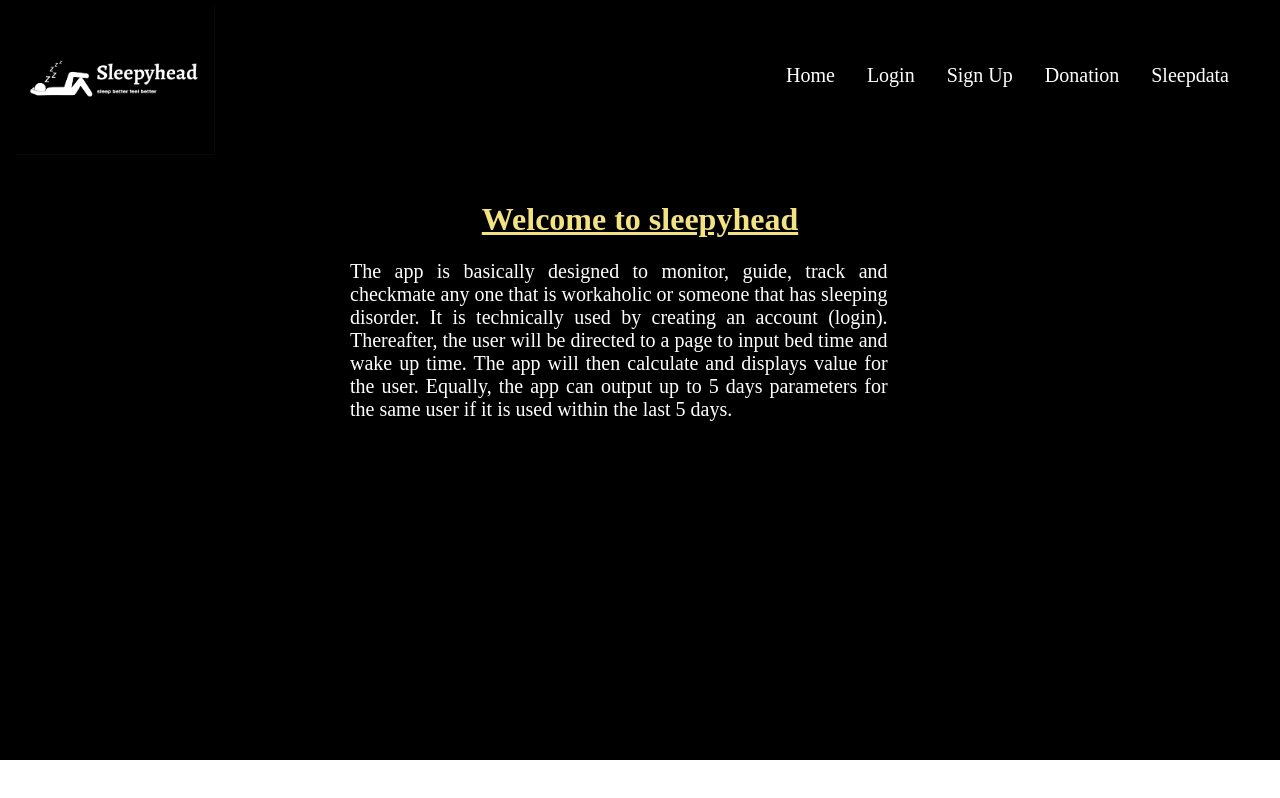
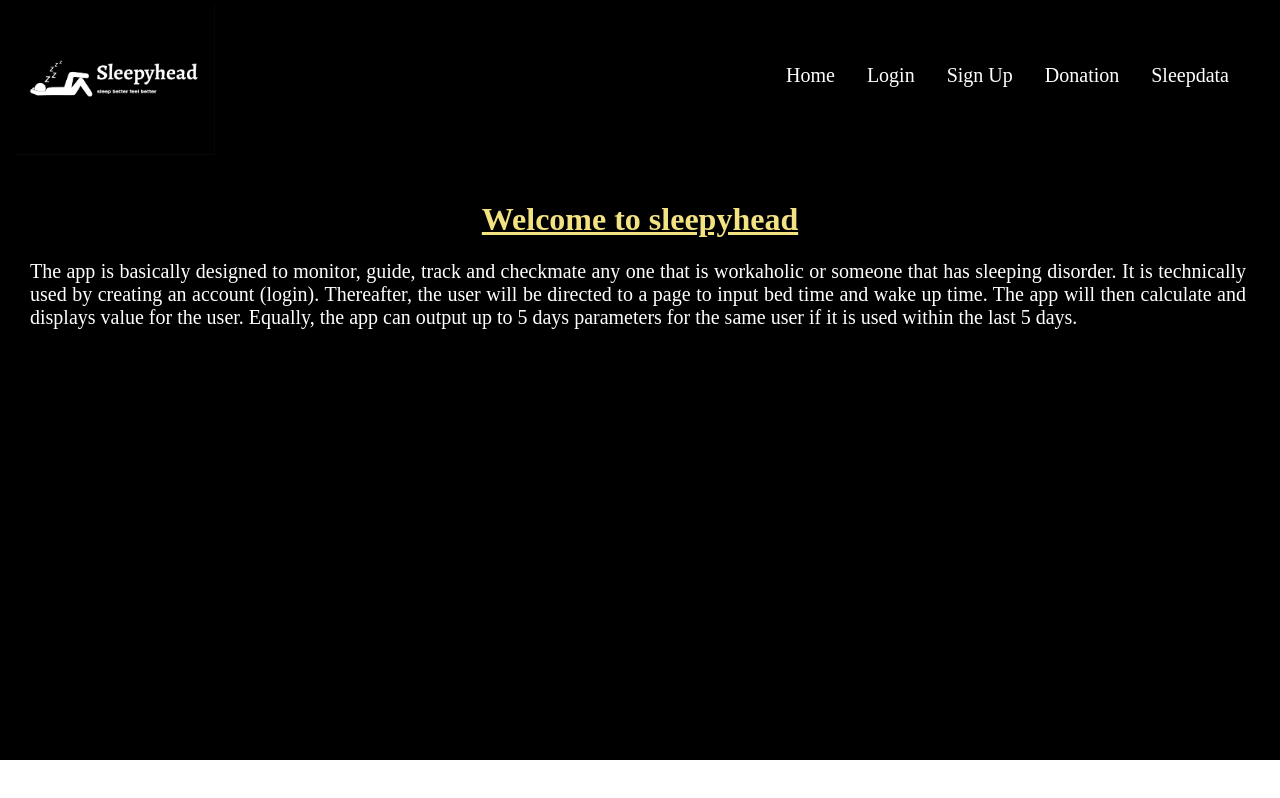
Before and after one commit to Durgavino/Project3-MERN, a React (Create React App) app in the folder client/: page / in a window 1280 px wide. Built offline with nearby package versions, Linux system fonts and the light colour scheme.

Commit message:
addition to styling

```diff
--- a/client/src/styles/Home.css
+++ b/client/src/styles/Home.css
@@ -9,10 +9,10 @@
     color: rgb(243, 226, 130);
 }
 .text {
-
+    display: flex;
     text-align: justify;
-    width: 67%;
-    padding-left:320px;
+    width: 95%;
+    /* padding-left:320px; */
     font-size: 20px;
     color: white;
     margin-left: 30px;
```
